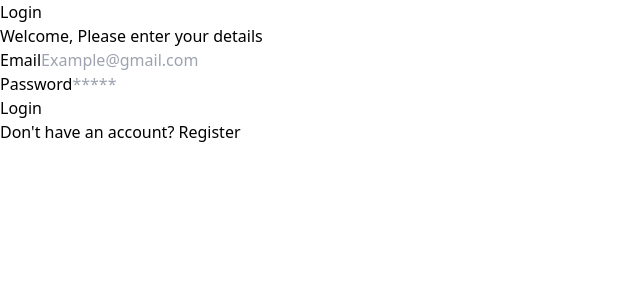
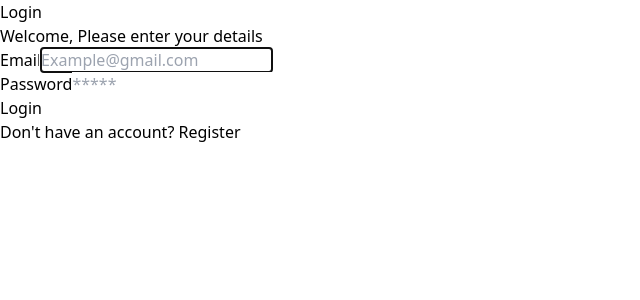
Before and after one commit to Ardywsptr/react-js-vcs, a React (Vite) app: page /login in a window 1280 px wide. Shown: the top 300 px of the page, without its empty margins (0-640 px from the left). Built offline with nearby package versions, Linux system fonts and the light colour scheme.

Commit message:
update useRef

```diff
--- a/src/Pages/404.jsx
+++ b/src/Pages/404.jsx
@@ -1,6 +1,6 @@
 import { useRouteError } from "react-router-dom";
 
-function ErrorPage() {
+const ErrorPage = () => {
     const error = useRouteError();
     console.log(error);
 
--- a/src/Pages/login.jsx
+++ b/src/Pages/login.jsx
@@ -1,7 +1,7 @@
 import AuthLayouts from "../components/Layouts/AuthLayouts";
 import FormLogin from "../components/Fragments/FormLogin";
 
-function LoginPage() {
+const LoginPage = () => {
     return (
         <AuthLayouts title="Login" type="login" >
             <FormLogin />
--- a/src/Pages/product.jsx
+++ b/src/Pages/product.jsx
@@ -1,18 +1,18 @@
 /* eslint-disable no-unused-vars */
-import { useEffect, useState } from "react";
+import { useEffect, useRef, useState } from "react";
 import Button from "../components/Elements/Button";
 import CardProduct from "../components/Fragments/CardProduct";
 import Counter from "../components/Fragments/Counter";
 import products from "../utils/products";
 
 const email = localStorage.getItem("email");
-function ProductPage() {
+const ProductPage = () => {
     const [cart, setCart] = useState([]);
     const [totalPrice, setTotalPrice] = useState(0);
 
     // component did mount
     useEffect(() => {
-        setCart(JSON.parse(localStorage.getItem("cart") || "[]"));
+        setCart(JSON.parse(localStorage.getItem("cart")) || []);
     }, [])
 
     // component did update
@@ -27,13 +27,13 @@ function ProductPage() {
         }
     }, [cart]);
 
-    function handleLogout() {
+    const handleLogout = () => {
         localStorage.removeItem("email");
         localStorage.removeItem("password");
         window.location.href = "/login";
     }
 
-    function handleAddToCart(id) {
+    const handleAddToCart = (id) => {
         if (cart.find((item) => item.id === id)) {
             setCart(cart.map((item) => item.id === id ? { ...item, qty: item.qty + 1 } : item));
         } else {
@@ -46,6 +46,22 @@ function ProductPage() {
             ])
         }
     }
+
+    // useRef -> reference values
+    // const cartRef = useRef(JSON.parse(localStorage.getItem("cart")) || []);
+
+    // function handleAddToCartRef(id) {
+    //     cartRef.current = [...cartRef.current, { id, qty: 1 }];
+    //     localStorage.setItem("cart", JSON.stringify(cartRef.current));
+    // }
+
+    // useRef -> Manipulasi DOM
+    const totalPriceRef = useRef(null);
+
+    useEffect(() => {
+        cart.length > 0 ? totalPriceRef.current.style.display = "table-row"
+            : totalPriceRef.current.style.display = "none";
+    }, [cart])
 
     return (
         <>
@@ -87,7 +103,8 @@ function ProductPage() {
                                     </tr>
                                 )
                             })}
-                            <tr>
+                            {/* useRef */}
+                            <tr ref={totalPriceRef}>
                                 <td colSpan={3}>
                                     <b>Total Price</b>
                                 </td>
--- a/src/Pages/register.jsx
+++ b/src/Pages/register.jsx
@@ -1,7 +1,7 @@
 import AuthLayouts from "../components/Layouts/AuthLayouts";
 import FormRegister from "../components/Fragments/FormRegister";
 
-function RegisterPage() {
+const RegisterPage = () => {
     return (
         <AuthLayouts title="Register" type="register" >
             <FormRegister />
--- a/src/components/Elements/Button/index.jsx
+++ b/src/components/Elements/Button/index.jsx
@@ -1,7 +1,7 @@
 /* eslint-disable no-unused-vars */
 /* eslint-disable no-undef */
 /* eslint-disable react/prop-types */
-function Button({ classname = "bg-blue-700", onClick, children, type = "button", }) {
+const Button = ({ classname = "bg-blue-700", onClick, children, type = "button", }) => {
     return (
         <button className={`h-10 px-6 font-semibold rounded-md ${classname ? classname : "bg-green-700"} text-white`} type={type} onClick={onClick}>
             {children ? children : "Submit"}
--- a/src/components/Elements/Inputs/Index.jsx
+++ b/src/components/Elements/Inputs/Index.jsx
@@ -1,14 +1,16 @@
+/* eslint-disable react/display-name */
 /* eslint-disable react/prop-types */
 import Label from "./Label";
 import Input from "./Input";
+import { forwardRef } from "react";
 
-function InputForm({ label, type, name, placeholder }) {
+const InputForm = forwardRef(({ label, type, name, placeholder }, ref) => {
     return (
         <div className="mb-6">
             <Label htmlFor={name}>{label}</Label>
-            <Input type={type} name={name} placeholder={placeholder} />
+            <Input type={type} name={name} placeholder={placeholder} ref={ref} />
         </div>
     )
-}
+})
 
 export default InputForm;
--- a/src/components/Elements/Inputs/Input.jsx
+++ b/src/components/Elements/Inputs/Input.jsx
@@ -1,8 +1,11 @@
+/* eslint-disable react/display-name */
 /* eslint-disable react/prop-types */
-function Input({ type, placeholder, name }) {
+import { forwardRef } from "react";
+
+const Input = forwardRef(({ type, placeholder, name }, ref) => {
     return (
-        <input type={type} className="w-full px-3 py-2 text-sm text-slate-700 border rounded placeholder:opacity-50" placeholder={placeholder} name={name} id={name} />
-    )
-}
+        <input type={type} className="w-full px-3 py-2 text-sm text-slate-700 border rounded placeholder:opacity-50" placeholder={placeholder} name={name} id={name} ref={ref} />
+    );
+});
 
 export default Input;
--- a/src/components/Elements/Inputs/Label.jsx
+++ b/src/components/Elements/Inputs/Label.jsx
@@ -1,5 +1,5 @@
 /* eslint-disable react/prop-types */
-function Label({ htmlFor, children }) {
+const Label = ({ htmlFor, children }) => {
     return (
         <label htmlFor={htmlFor} className="block mb-2 text-sm font-bold text-slate-700">{children}</label>
     )
--- a/src/components/Fragments/FormLogin.jsx
+++ b/src/components/Fragments/FormLogin.jsx
@@ -1,8 +1,9 @@
 /* eslint-disable no-unused-vars */
 import InputForm from "../Elements/Inputs/Index";
 import Button from "../Elements/Button";
+import { useEffect, useRef } from "react";
 
-function FormLogin() {
+const FormLogin = () => {
     function handleLogin(e) {
         e.preventDefault();
         localStorage.setItem("email", e.target.email.value);
@@ -10,9 +11,14 @@ function FormLogin() {
         window.location.href = "/product";
     }
 
+    const emailRef = useRef(null);
+    useEffect(() => {
+        emailRef.current.focus();
+    }, [])
+
     return (
         <form onSubmit={handleLogin}>
-            <InputForm label="Email" type="email" name="email" placeholder="Example@gmail.com" />
+            <InputForm label="Email" type="email" name="email" placeholder="Example@gmail.com" ref={emailRef} />
             <InputForm label="Password" type="password" name="password" placeholder="*****" />
             <Button classname="bg-blue-600 w-full" type="submit">Login</Button>
         </form>
--- a/src/components/Fragments/FormRegister.jsx
+++ b/src/components/Fragments/FormRegister.jsx
@@ -1,7 +1,7 @@
 import InputForm from "../Elements/Inputs/Index";
 import Button from "../Elements/Button";
 
-function FormRegister() {
+const FormRegister = () => {
     return (
         <form action="">
             <InputForm label="Full Name" type="text" name="fullName" placeholder="insert your full name here..." />
--- a/src/components/Layouts/AuthLayouts.jsx
+++ b/src/components/Layouts/AuthLayouts.jsx
@@ -2,7 +2,7 @@
 /* eslint-disable react/prop-types */
 import { Link } from "react-router-dom";
 
-function AuthLayouts({ children, title, type }) {
+const AuthLayouts = ({ children, title, type }) => {
 
     const linkText = type === "login" ? " Register" : " Login";
     const linkUrl = type === "login" ? "/register" : "/login";
```
Also changed, not shown: src/components/Fragments/CardProduct.jsx (+4 -4 lines).
